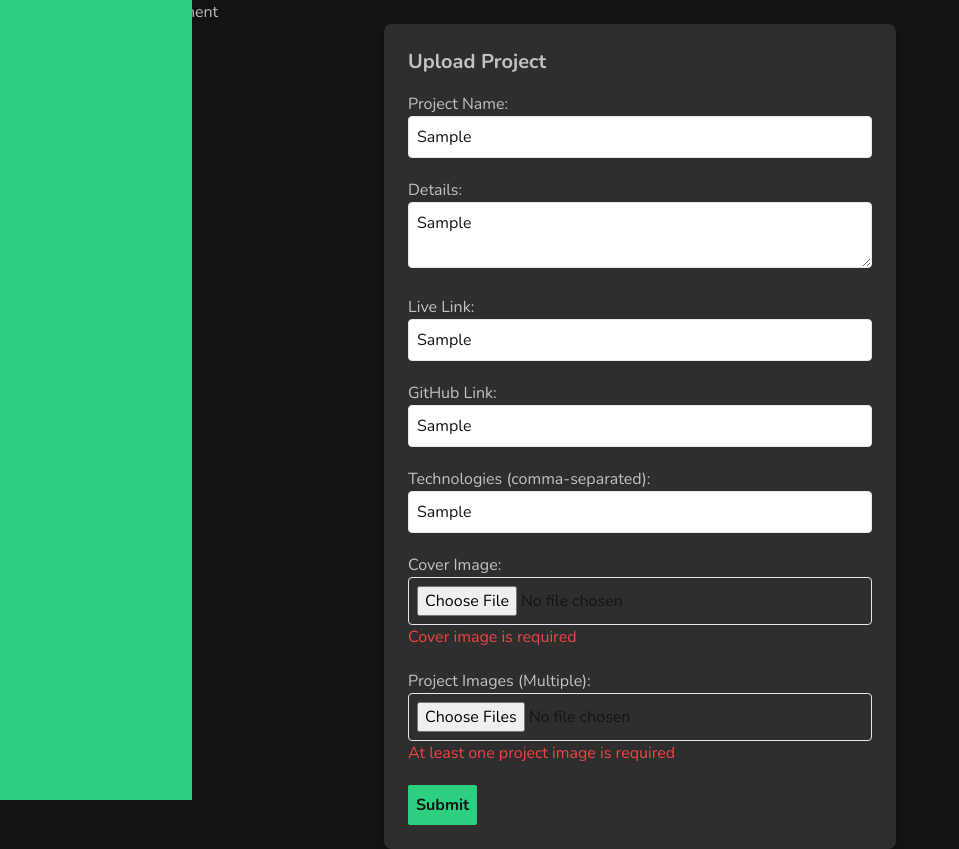
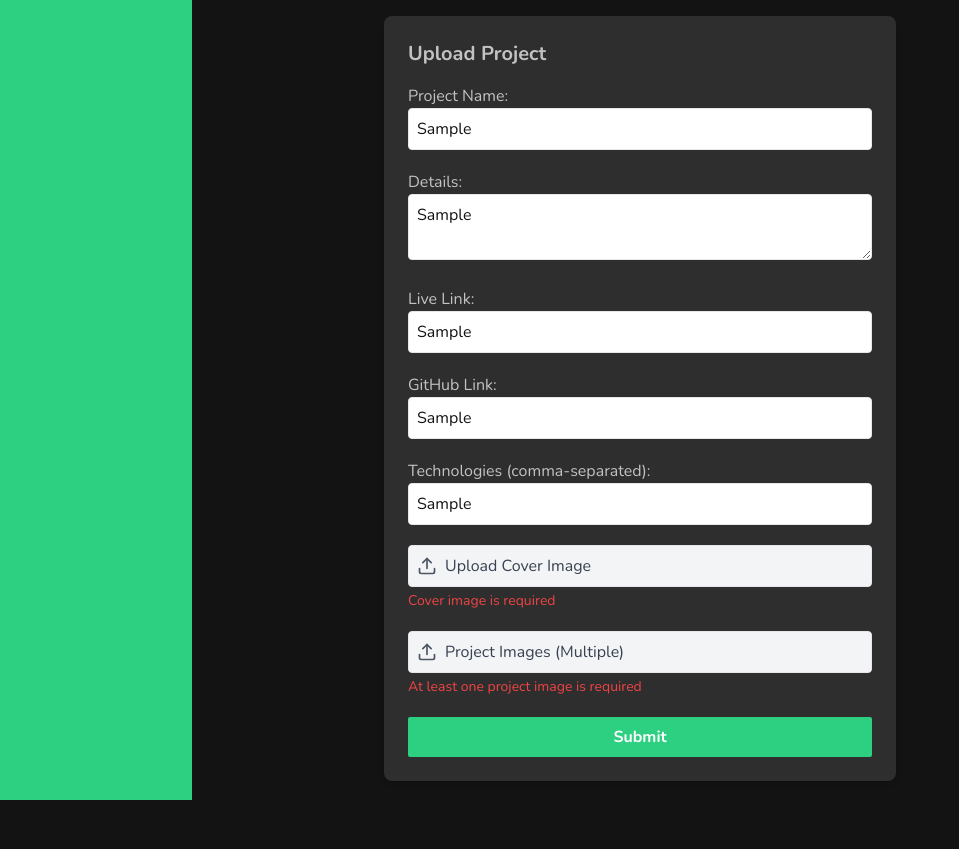
Before and after one commit to MRKPRO360/portfolio, a Next.js app: page /dashboard/project/addProject in a window 1280 px wide. Both pictures are taken after typing "Sample", "Sample", "Sample", "Sample", "Sample" into the empty fields and a click on the button "Submit". Shown: the whole page, without its empty margins (0-959 px from the left). After the commit the page ends 800 px from the top, so only its background shows below. Built offline with nearby package versions, Linux system fonts and the light colour scheme.

Commit message:
added some adjustment

```diff
--- a/src/actions/createProject.ts
+++ /dev/null
@@ -1,18 +0,0 @@
-'use server';
-
-import { redirect } from 'next/navigation';
-
-export const createProject = async (data: FormData) => {
-  const res = await fetch('http://localhost:5000/api/v1/projects', {
-    method: 'POST',
-    headers: {
-      'Content-Type': 'application/json',
-    },
-    body: data,
-  });
-
-  const projectInfo = await res.json();
-  console.log(projectInfo);
-
-  if (projectInfo) redirect('/dashboard/project');
-};
--- a/src/app/(dashboardLayout)/dashboard/blog/addBlog/page.tsx
+++ b/src/app/(dashboardLayout)/dashboard/blog/addBlog/page.tsx
@@ -3,7 +3,6 @@ import AddBlogForm from '@/components/AddBlogForm/AddBlogForm';
 const AddBlog = () => {
   return (
     <div>
-      <h2>This is Add blog component</h2>
       <AddBlogForm />
     </div>
   );
--- a/src/app/(dashboardLayout)/dashboard/project/addProject/page.tsx
+++ b/src/app/(dashboardLayout)/dashboard/project/addProject/page.tsx
@@ -3,7 +3,6 @@ import ProjectForm from '@/components/ProjectForm/ProjectForm';
 function AddProjectPage() {
   return (
     <div>
-      <h1>This is Add project component</h1>
       <ProjectForm />
     </div>
   );
--- a/src/components/AddBlogForm/AddBlogForm.tsx
+++ b/src/components/AddBlogForm/AddBlogForm.tsx
@@ -5,6 +5,7 @@ import Cta from '../Cta/Cta';
 import { useState } from 'react';
 import { toast } from 'sonner';
 import { useRouter } from 'next/navigation';
+import { Upload } from 'lucide-react';
 
 function AddBlogForm() {
   const [loading, setLoading] = useState(false);
@@ -62,7 +63,7 @@ function AddBlogForm() {
   };
 
   return (
-    <div className="max-w-lg mx-auto p-6 bg-backgroundLight shadow-md rounded-lg">
+    <div className="max-w-lg mt-4 mx-auto p-6 bg-backgroundLight shadow-md rounded-lg">
       <h2 className="text-xl font-semibold mb-4">Create a Blog Post</h2>
       <form onSubmit={handleSubmit(onSubmit)} className="space-y-4">
         <div>
@@ -126,16 +127,19 @@ function AddBlogForm() {
         </div>
 
         <div>
-          <label className="block text-sm font-medium">Blog Image</label>
+          <label className="border p-2 w-full rounded flex items-center gap-2 cursor-pointer bg-gray-100 hover:bg-gray-200">
+            <Upload className="w-5 h-5 text-gray-600" />
+            <span className="text-gray-700">Upload blog image</span>
             <input
               {...register('blogImageData', {
                 required: 'Blog image is required',
               })}
               type="file"
-            className="border p-2 w-full rounded text-backgroundDark "
+              className="hidden"
             />
+          </label>
           {errors.blogImageData && (
-            <p className="text-red-500 text-sm">
+            <p className="text-red-500 text-sm mt-1">
               {errors.blogImageData.message}
             </p>
           )}
--- a/src/components/ProjectForm/ProjectForm.tsx
+++ b/src/components/ProjectForm/ProjectForm.tsx
@@ -2,8 +2,10 @@
 import { useState } from 'react';
 import { useForm } from 'react-hook-form';
 import Cta from '../Cta/Cta';
-import { createProject } from '@/actions/createProject';
-import { ProjectFormInputs } from '@/types/project.interface';
+import { ProjectFormInputs } from '@/types/index';
+import { toast } from 'sonner';
+import { useRouter } from 'next/navigation';
+import { Upload } from 'lucide-react';
 
 function ProjectForm() {
   const {
@@ -13,8 +15,11 @@ function ProjectForm() {
     formState: { errors },
   } = useForm<ProjectFormInputs>();
   const [loading, setLoading] = useState(false);
+  const router = useRouter();
 
   const onSubmit = async (data: ProjectFormInputs) => {
+    const toastId = toast.loading('Hold on a min...');
+
     const formData = new FormData();
 
     // Convert text fields
@@ -39,23 +44,27 @@ function ProjectForm() {
       formData.append('projectImages', file);
     });
 
-    // for (const [key, value] of formData.entries()) {
-    //   console.log(`${key}:`, value);
-    // }
-
     try {
       setLoading(true);
-      const res = await createProject(formData);
-      console.log(res);
 
-      // if (res) {
-      //   alert('Project Created Successfully!');
-      //   reset(); // Reset the form
-      // } else {
-      //   alert(res.message || 'Something went wrong');
-      // }
+      const res = await fetch('http://localhost:5000/api/v1/projects', {
+        method: 'POST',
+        body: formData,
+      });
+
+      setLoading(false);
+
+      const projectInfo = await res.json();
+      console.log(projectInfo);
+
+      reset();
+      if (projectInfo.success)
+        toast.success('Project added successfully', { id: toastId });
+      else toast.error(projectInfo.message, { id: toastId });
+      router.push('/dashboard/project');
     } catch (error) {
       console.error('Upload failed:', error);
+      toast.error('Something went wrong', { id: toastId });
     } finally {
       setLoading(false);
     }
@@ -64,7 +73,7 @@ function ProjectForm() {
   return (
     <form
       onSubmit={handleSubmit(onSubmit)}
-      className="max-w-lg mx-auto p-6 bg-backgroundLight shadow-md rounded-lg"
+      className="max-w-lg mt-4 mx-auto p-6 bg-backgroundLight shadow-md rounded-lg"
     >
       <h2 className="text-xl font-bold mb-4">Upload Project</h2>
 
@@ -120,38 +129,50 @@ function ProjectForm() {
           />
         </label>
 
-        <label className="block mb-2">
-          Cover Image:
+        <div className="block mb-2">
+          <label className="border p-2 w-full rounded flex items-center gap-2 cursor-pointer bg-gray-100 hover:bg-gray-200">
+            <Upload className="w-5 h-5 text-gray-600" />
+            <span className="text-gray-700">Upload Cover Image</span>
             <input
-            {...register('coverImage', { required: 'Cover image is required' })}
+              {...register('coverImage', {
+                required: 'Cover image is required',
+              })}
               type="file"
-            className="border p-2 w-full rounded text-backgroundDark "
+              className="hidden"
             />
+          </label>
           {errors.coverImage && (
-            <p className="text-red-500">{errors.coverImage.message}</p>
+            <p className="text-red-500 text-sm mt-1">
+              {errors.coverImage.message}
+            </p>
           )}
-        </label>
+        </div>
 
-        <label className="block mb-2">
-          Project Images (Multiple):
+        <div className="block mb-2">
+          <label className="border p-2 w-full rounded flex items-center gap-2 cursor-pointer bg-gray-100 hover:bg-gray-200">
+            <Upload className="w-5 h-5 text-gray-600" />
+            <span className="text-gray-700">Project Images (Multiple)</span>
             <input
               {...register('projectImages', {
                 required: 'At least one project image is required',
               })}
               type="file"
               multiple
-            className="border p-2 w-full rounded text-backgroundDark "
+              className="hidden"
             />
+          </label>
           {errors.projectImages && (
-            <p className="text-red-500">{errors.projectImages.message}</p>
+            <p className="text-red-500 text-sm mt-1">
+              {errors.projectImages.message}
+            </p>
           )}
-        </label>
+        </div>
 
         <Cta
-          color="dark"
           text={loading ? 'Uploading...' : 'Submit'}
           disabled={loading}
-        ></Cta>
+          fullWidth
+        />
       </div>
     </form>
   );
--- a/src/components/shared/Features/FeatureCard.tsx
+++ b/src/components/shared/Features/FeatureCard.tsx
@@ -14,7 +14,7 @@ function FeatureCard({
 }) {
   return (
     <div
-      className={`border border-backgroundLight px-5 py-8 md:py-12 rounded-sm ${
+      className={`border border-backgroundLight px-5 py-8 md:py-12 rounded-sm transition duration-500  hover:shadow-lg hover:shadow-backgroundLight ${
         index === 1 && 'lg:transfrom lg:-translate-y-5'
       }`}
     >
--- a/src/components/shared/Navbar/Navbar.tsx
+++ b/src/components/shared/Navbar/Navbar.tsx
@@ -44,7 +44,7 @@ function Navbar() {
           {pageNavItems.map((item, index) => (
             <li key={index}>
               <Link
-                className={`block ${
+                className={`block hover:text-textGreen transition duration-300 ${
                   item.path === pathName ? 'text-textGreen' : 'text-textGray'
                 }`}
                 href={item.path}
@@ -54,7 +54,10 @@ function Navbar() {
             </li>
           ))}
           {homeNavItems.map((item, index) => (
-            <li key={index}>
+            <li
+              className="hover:text-textGreen transition duration-300"
+              key={index}
+            >
               <a href={item.path}>{item.text}</a>
             </li>
           ))}
```
Also changed, not shown: src/actions/createBlog.ts (deleted, +0 -15 lines). Lines whose indentation alone changed are shown as unchanged.
